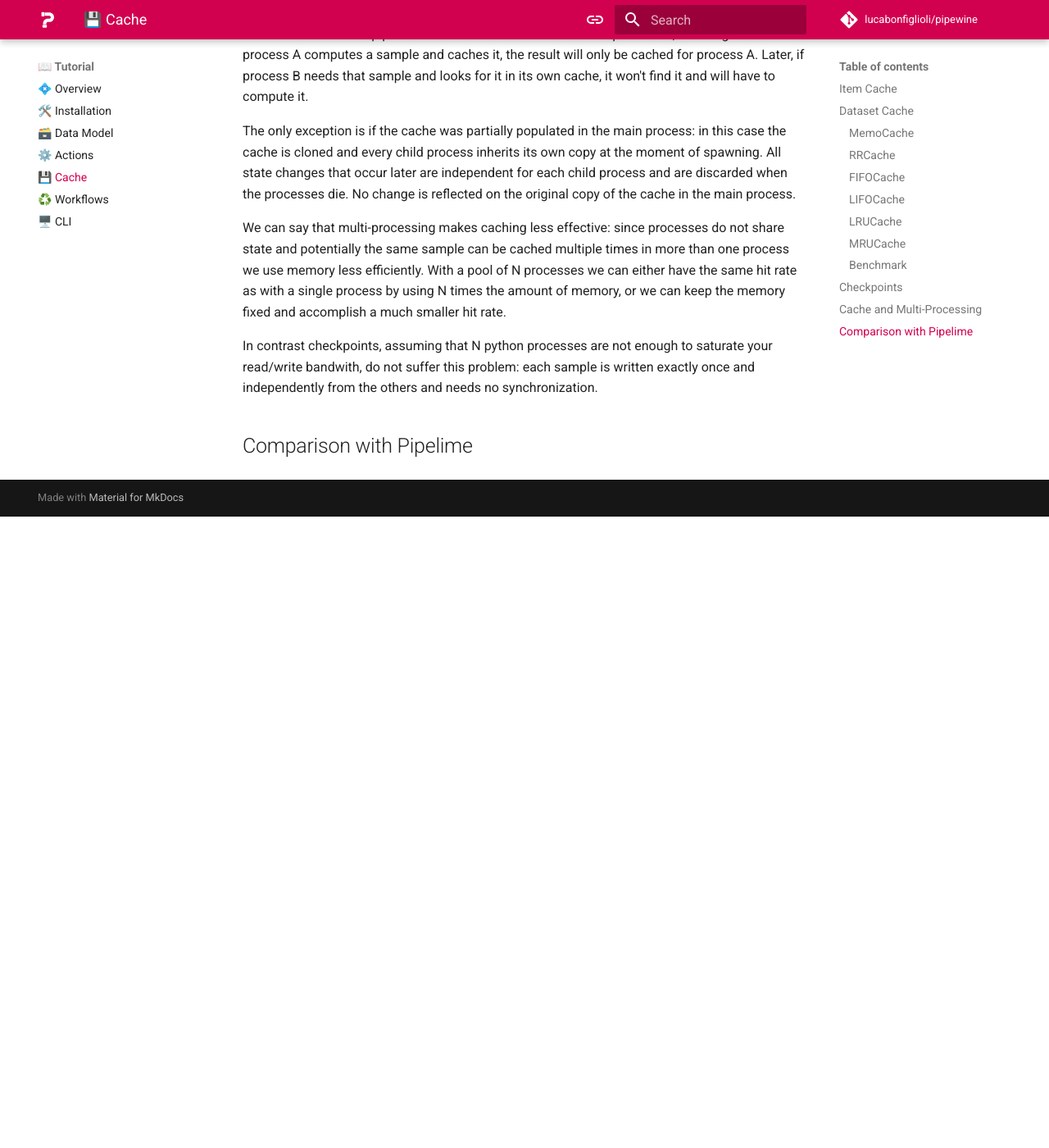
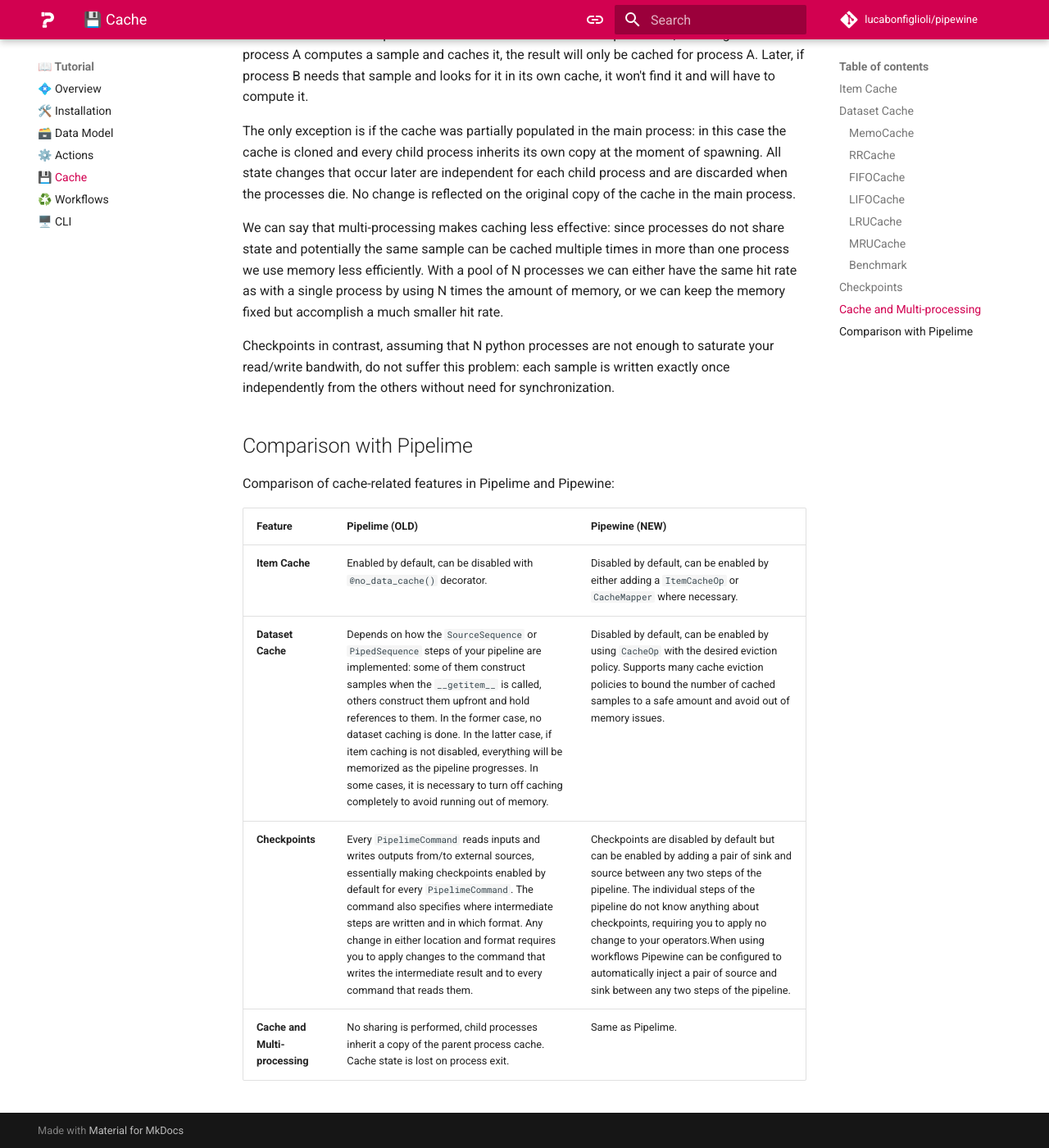
Before and after one commit to LucaBonfiglioli/pipewine, an MkDocs documentation site: the page built from docs/tutorial/cache.md, in a window 1280 px wide and 1400 px high, scrolled down 11546 px. Shown: the whole window at 82% size. Built offline with MkDocs 1.6.1 and Material for MkDocs 9.7.7, drawn with Linux system fonts in a browser that asks for light colours; comment, search, counter and statistics services are not loaded; before the commit the page ends 12176 px from its top, so only the background shows below that; some of the changed text lies outside the part shown.

Commit message:
Cache documentation

```diff
--- a/docs/tutorial/cache.md
+++ b/docs/tutorial/cache.md
@@ -6,7 +6,7 @@
 
 That's a technique called *Memoization* that while being very effective at speeding computation up, it also has no bound on the number of elements it keeps stored, meaning that it will eventually end up using all the available memory on our system, if the data we are trying to store does not entirely fit in system memory.
 
-Note that if we had the guarantee that every dataset could fit in the system memory, we could just apply every operation eagerly and avoid dealing with this caching headache altogether, but unfortunately (a) it's surprisingly common to deal with datasets that cannot fit in your system's RAM and (b) even if they did, would you be ok with pipewine using 95% of your system memory?
+Note that if we had the guarantee that every dataset could fit in the system memory, we could just apply every operation eagerly and avoid dealing with this caching headache altogether, but unfortunately (a) it's surprisingly common to deal with datasets that cannot fit in your system's RAM and (b) even if they did, would you be ok with Pipewine using 95% of your system memory?
 
 Pipewine has some built-in tools to provide a reasonable trade-off between (a) wasting time performing the same computation multiple times but minimizing the memory usage and (b) eliminating all waste but keeping everything memorized, because often, something in between these two extreme cases is highly preferable.
 
@@ -354,7 +354,7 @@
 
     Where `N` is the average number of times that the same computation is repeated, `compute_cost` is the total cost of computing all computations once, `io_cost` is the total cost of reading or writing the results of all comptuation once.
 
-Checkpoints are currently not a class or any software component you can import from pipewine, they are a functionality of Pipewine [Workflows](workflows.md), a higher level concept that was not explained in this tutorial so far. However, you don't need Workflows to use checkpoints, you can simply use a pair of a `DatasetSink` and `DatasetSource`.
+Checkpoints are currently not a class or any software component you can import from Pipewine, they are a functionality of Pipewine [Workflows](workflows.md), a higher level concept that was not explained in this tutorial so far. However, you don't need Workflows to use checkpoints, you can simply use a pair of a `DatasetSink` and `DatasetSource`.
 
 !!! note
 
@@ -402,7 +402,7 @@
 
     Without the checkpoint, we would instead call the API a total of 2600 times, generating 100x more images than we originally intended and wasting a lot of money.
 
-## Cache and Multi-Processing
+## Cache and Multi-processing
 
 Multiprocessing in python does not allow processes to hold references to arbitrary python objects in shared memory. Besides a restricted set of built-in types, all the communication between processes uses the message passing paradigm. For process A to send an object to process B, many expensive things need to happen:
 - A and B need to hold a pair of connected sockets.
@@ -419,16 +419,24 @@
 - **Debugging difficulty**: debugging race conditions is not fun, they can be very hard to detect and reproduce.
 - **Scalability**: if many processes depend on shared state, the system might not scale well with increasing number of processes due to contention and synchronization overhead.
 
-To avoid these issues pipewine caches are **not shared** between processes, meaning that if process A computes a sample and caches it, the result will only be cached for process A. Later, if process B needs that sample and looks for it in its own cache, it won't find it and will have to compute it.
+To avoid these issues Pipewine caches are **not shared** between processes, meaning that if process A computes a sample and caches it, the result will only be cached for process A. Later, if process B needs that sample and looks for it in its own cache, it won't find it and will have to compute it.
 
 The only exception is if the cache was partially populated in the main process: in this case the cache is cloned and every child process inherits its own copy at the moment of spawning. All state changes that occur later are independent for each child process and are discarded when the processes die. No change is reflected on the original copy of the cache in the main process.
 
-We can say that multi-processing makes caching less effective: since processes do not share state and potentially the same sample can be cached multiple times in more than one process we use memory less efficiently. With a pool of N processes we can either have the same hit rate as with a single process by using N times the amount of memory, or we can keep the memory fixed and accomplish a much smaller hit rate.
+We can say that multi-processing makes caching less effective: since processes do not share state and potentially the same sample can be cached multiple times in more than one process we use memory less efficiently. With a pool of N processes we can either have the same hit rate as with a single process by using N times the amount of memory, or we can keep the memory fixed but accomplish a much smaller hit rate.
 
-In contrast checkpoints, assuming that N python processes are not enough to saturate your read/write bandwith, do not suffer this problem: each sample is written exactly once and independently from the others and needs no synchronization.
+Checkpoints in contrast, assuming that N python processes are not enough to saturate your read/write bandwith, do not suffer this problem: each sample is written exactly once independently from the others without need for synchronization.
 
 ## Comparison with Pipelime
 
+Comparison of cache-related features in Pipelime and Pipewine:
+
+| Feature                        | Pipelime (OLD)                                                                                                                                                                                                                                                                                                                                                                                                                                                                         | Pipewine (NEW)                                                                                                                                                                                                                                                                                                                                                                                             |
+| ------------------------------ | -------------------------------------------------------------------------------------------------------------------------------------------------------------------------------------------------------------------------------------------------------------------------------------------------------------------------------------------------------------------------------------------------------------------------------------------------------------------------------------- | ---------------------------------------------------------------------------------------------------------------------------------------------------------------------------------------------------------------------------------------------------------------------------------------------------------------------------------------------------------------------------------------------------------- |
+| **Item Cache**                 | Enabled by default, can be disabled with `@no_data_cache()` decorator.                                                                                                                                                                                                                                                                                                                                                                                                                 | Disabled by default, can be enabled by either adding a `ItemCacheOp` or `CacheMapper` where necessary.                                                                                                                                                                                                                                                                                                     |
+| **Dataset Cache**              | Depends on how the `SourceSequence` or `PipedSequence` steps of your pipeline are implemented: some of them construct samples when the `__getitem__` is called, others construct them upfront and hold references to them. In the former case, no dataset caching is done. In the latter case, if item caching is not disabled, everything will be memorized as the pipeline progresses. In some cases, it is necessary to turn off caching completely to avoid running out of memory. | Disabled by default, can be enabled by using `CacheOp` with the desired eviction policy. Supports many cache eviction policies to bound the number of cached samples to a safe amount and avoid out of memory issues.                                                                                                                                                                                      |
+| **Checkpoints**                | Every `PipelimeCommand` reads inputs and writes outputs from/to external sources, essentially making checkpoints enabled by default for every `PipelimeCommand`. The command also specifies where intermediate steps are written and in which format. Any change in either location and format requires you to apply changes to the command that writes the intermediate result and to every command that reads them.                                                                  | Checkpoints are disabled by default but can be enabled by adding a pair of sink and source between any two steps of the pipeline. The individual steps of the pipeline do not know anything about checkpoints, requiring you to apply no change to your operators.When using workflows Pipewine can be configured to automatically inject a pair of source and sink between any two steps of the pipeline. |
+| **Cache and Multi-processing** | No sharing is performed, child processes inherit a copy of the parent process cache. Cache state is lost on process exit.                                                                                                                                                                                                                                                                                                                                                              | Same as Pipelime.                                                                                                                                                                                                                                                                                                                                                                                          |
 <!-- PIECES TAKEN FROM THE OTHER PARAGRAPHS, REFORMULATE INTO A COHERENT TEXT
 
 If compared with the old Pipelime, Pipewine enables
```
